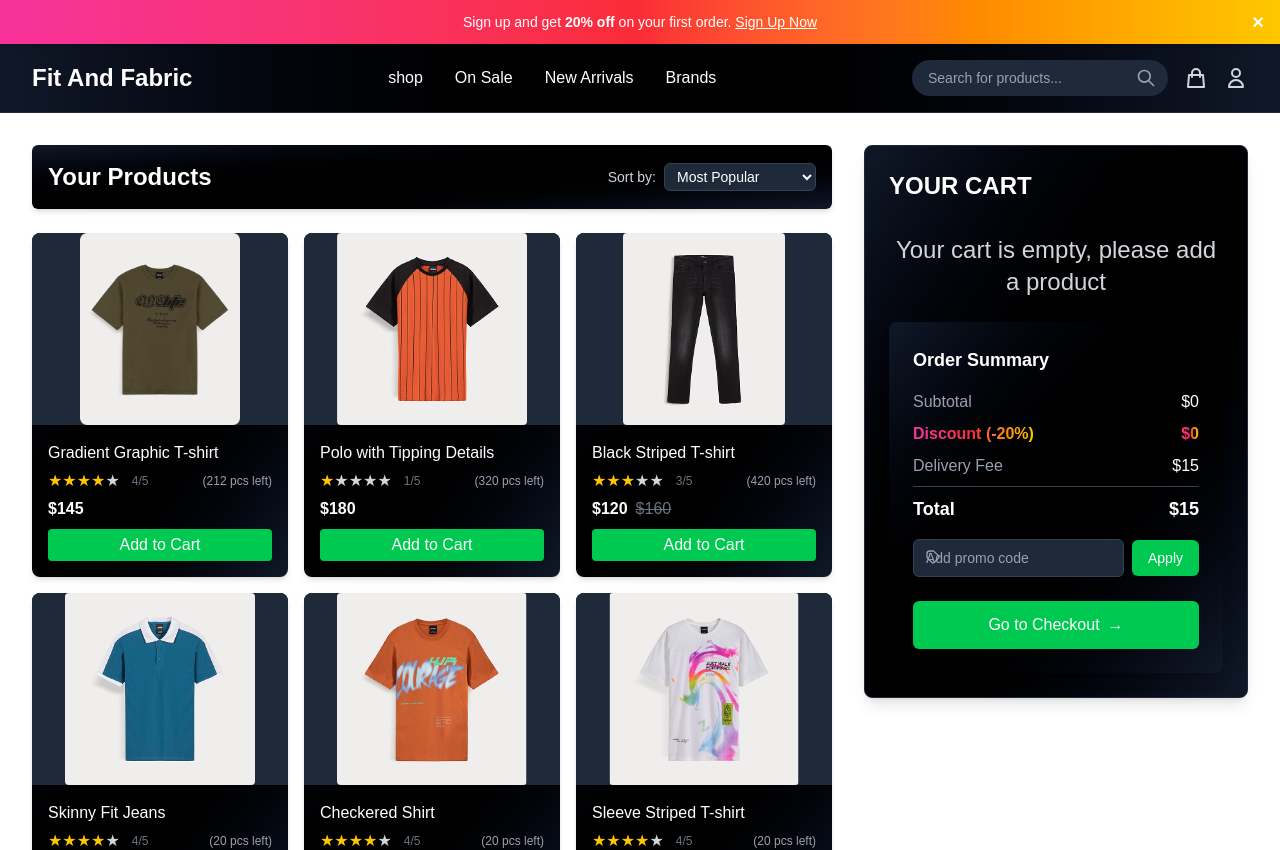
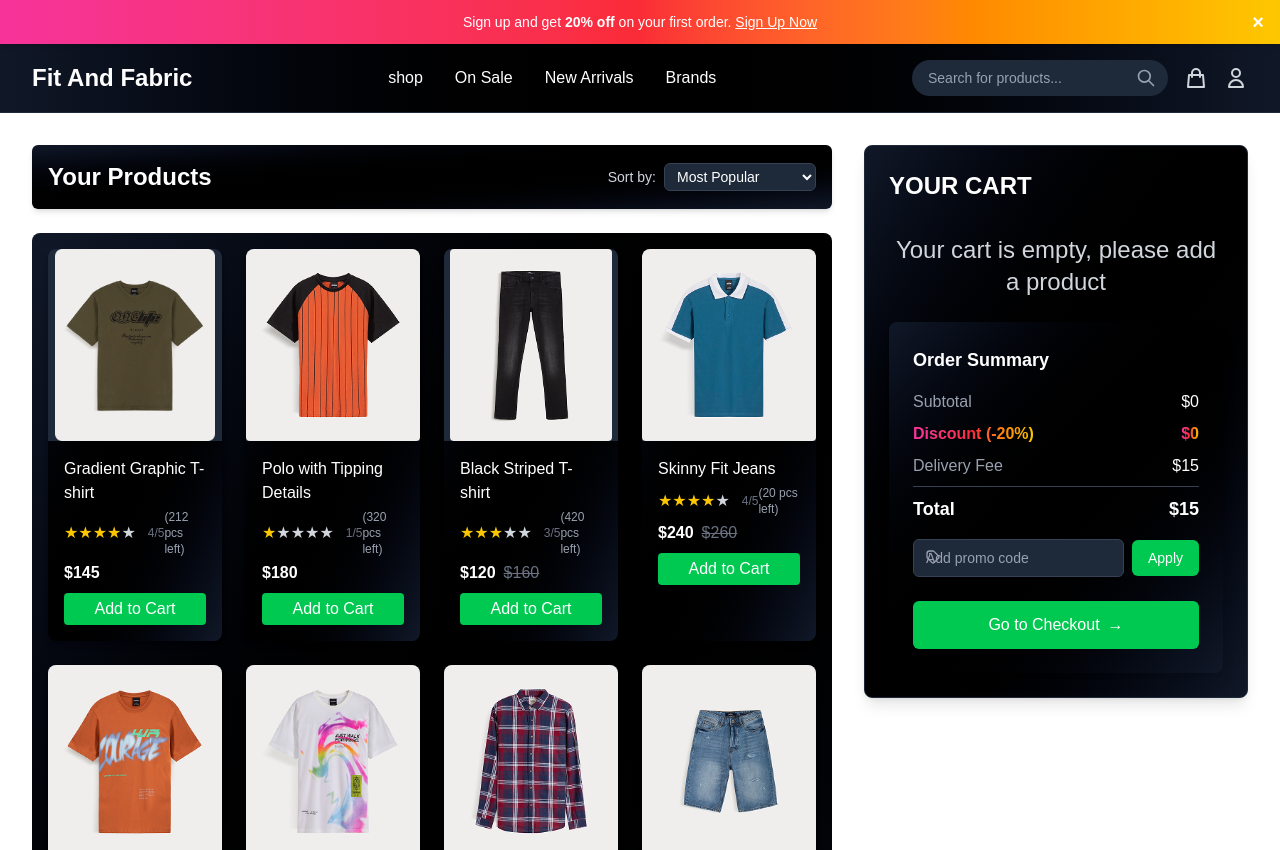
Before and after one commit to devo-ab/fit-and-fabric, a React (Vite) app: page / in a window 1280 px wide. Shown: the top 850 px of the page. Built offline with nearby package versions, Linux system fonts and the light colour scheme.

Commit message:
fix some issues

```diff
--- a/src/products/ProductList.jsx
+++ b/src/products/ProductList.jsx
@@ -6,14 +6,14 @@ export default function ProductList({ handleAddToCard, handleRemoveToCart }) {
   const { state } = useContext(ProductContext);
 
   return (
-    <div className="product-grid">
+    <div className="grid grid-cols-1 sm:grid-cols-2 md:grid-cols-3 lg:grid-cols-4 gap-6 p-4 bg-gradient-to-br from-gray-900 via-black to-gray-900 rounded-lg">
       {state.allProducts.map((product) => (
         <ProductCard
           product={product}
           key={product.id}
           onAdded={handleAddToCard}
           onRemove={handleRemoveToCart}
-        ></ProductCard>
+        />
       ))}
     </div>
   );
```
